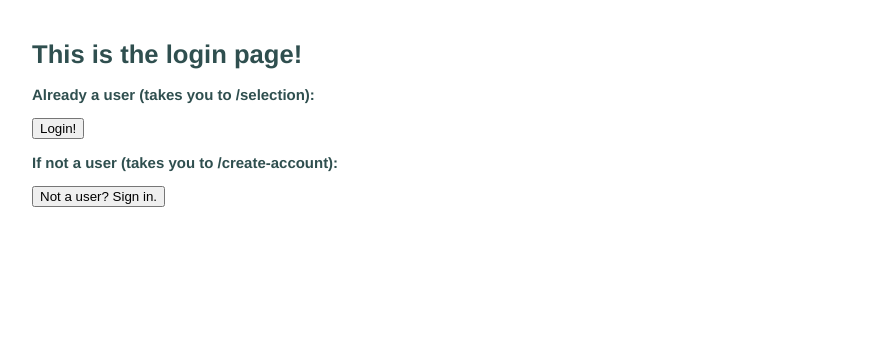
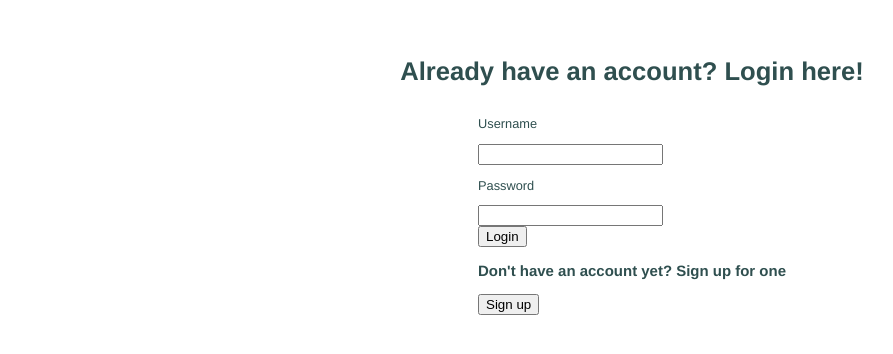
Before and after one commit to TLI-Project/Winnie, a React (Create React App) app: page /login in a window 1280 px wide. Shown: the top 354 px of the page, without its empty margins (8-901 px from the left). Built offline with nearby package versions, Linux system fonts and the light colour scheme.

Commit message:
Created the skeleton for the CreateAccount page

```diff
--- a/src/components/CreateAccount/index.js
+++ b/src/components/CreateAccount/index.js
@@ -1,19 +1,35 @@
-import React from 'react'
+import React, { useState } from 'react';
 import { Link } from 'react-router-dom';
+import './styles.css';
 
-class CreateAccount extends React.Component {
-  render() {
-    return (
-      <div className="CreateAccount">
-        <h1> User creates an account here: </h1>
-
-        <h3>After we save the user info into the db, the user is now logged in and can browse cars:</h3>
-        <Link to='/selection'>
-          <button>Show me the cars!</button>
-        </Link>
-      </div>
-    );
-  }
+export default function Login({ setToken }) {
+    const [fullname, setFullName] = useState();
+    const [username, setUserName] = useState();
+    const [password, setPassword] = useState();
+    return(
+        <div className="login-wrapper">
+            <h1>Create your free account</h1>
+            <form>
+                <label>
+                    <p>Full name</p>
+                    <input type="text" onChange={e => setFullName(e.target.value)}/>
+                </label>
+                <label>
+                    <p>Username</p>
+                    <input type="text" onChange={e => setUserName(e.target.value)}/>
+                </label>
+                <label>
+                    <p>Password</p>
+                    <input type="password" onChange={e => setPassword(e.target.value)}/>
+                </label>
+                <div>
+                    <button type="submit">Signup</button>
+                </div>
+                <h3> Already have an account?</h3>
+                <Link to='/login'>
+                    <button>Log in</button>
+                </Link>
+            </form>
+        </div>
+    )
 }
-
-export default CreateAccount;
--- /dev/null
+++ b/src/components/CreateAccount/styles.css
@@ -0,0 +1,5 @@
+.login-wrapper {
+    display: flex;
+    flex-direction: column;
+    align-items: center;
+}
--- a/src/components/Login/index.js
+++ b/src/components/Login/index.js
@@ -1,22 +1,66 @@
-import React from 'react'
+import React, { useState } from 'react';
 import { Link } from 'react-router-dom';
+import './styles.css';
 
-class Login extends React.Component {
-  render() {
-    return (
-      <div className="Login">
-        <h1> This is the login page! </h1>
-        <h3> Already a user (takes you to /selection): </h3>
-        <Link to='/selection'>
-        <button>Login!</button>
-        </Link>
-        <h3> If not a user (takes you to /create-account): </h3>
-        <Link to='/create-account'>
-        <button>Not a user? Sign in.</button>
-        </Link>
-      </div>
-    );
-  }
+export default function Login({ setToken }) {
+    const [username, setUserName] = useState();
+    const [password, setPassword] = useState();
+    return(
+        <div className="login-wrapper">
+            <h1>Already have an account? Login here!</h1>
+            <form>
+                <label>
+                    <p>Username</p>
+                    <input type="text" onChange={e => setUserName(e.target.value)}/>
+                </label>
+                <label>
+                    <p>Password</p>
+                    <input type="password" onChange={e => setPassword(e.target.value)}/>
+                </label>
+                <div>
+                    <button type="submit">Login</button>
+                </div>
+                <h3> Don't have an account yet? Sign up for one</h3>
+                    <Link to='/create-account'>
+                    <button>Sign up</button>
+                    </Link>
+            </form>
+        </div>
+    )
 }
 
-export default Login;
+
+// export default Login;
+
+// import React from 'react'
+// import { Link } from 'react-router-dom';
+// import "./styles.css";
+//
+// class Login extends React.Component {
+//   render() {
+//     return (
+//       <div className="Login">
+//         <h1> This is the login page! </h1>
+//           <div className="log-form">
+//               <h2>Login to your account</h2>
+//               <form>
+//                   <input type="text" title="username" placeholder="username"/>
+//                   <input type="password" title="username" placeholder="password"/>
+//                   <button type="submit" className="btn">Login</button>
+//                   <a className="forgot" href="#">Forgot Username?</a>
+//               </form>
+//           </div>
+//         <h3> Already a user (takes you to /selection): </h3>
+//         <Link to='/selection'>
+//         <button>Login!</button>
+//         </Link>
+//         <h3> If not a user (takes you to /create-account): </h3>
+//         <Link to='/create-account'>
+//         <button>Not a user? Sign in.</button>
+//         </Link>
+//       </div>
+//     );
+//   }
+// }
+//
+// export default Login;
```
